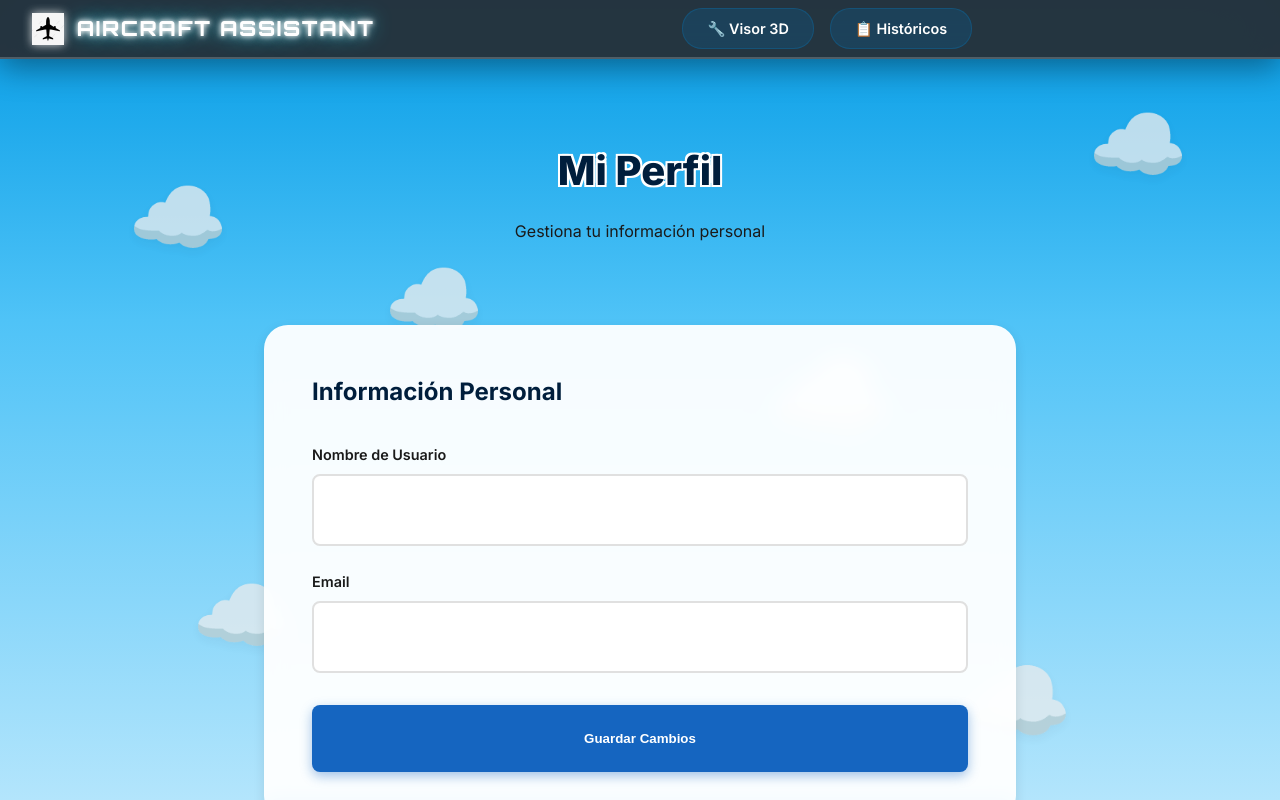
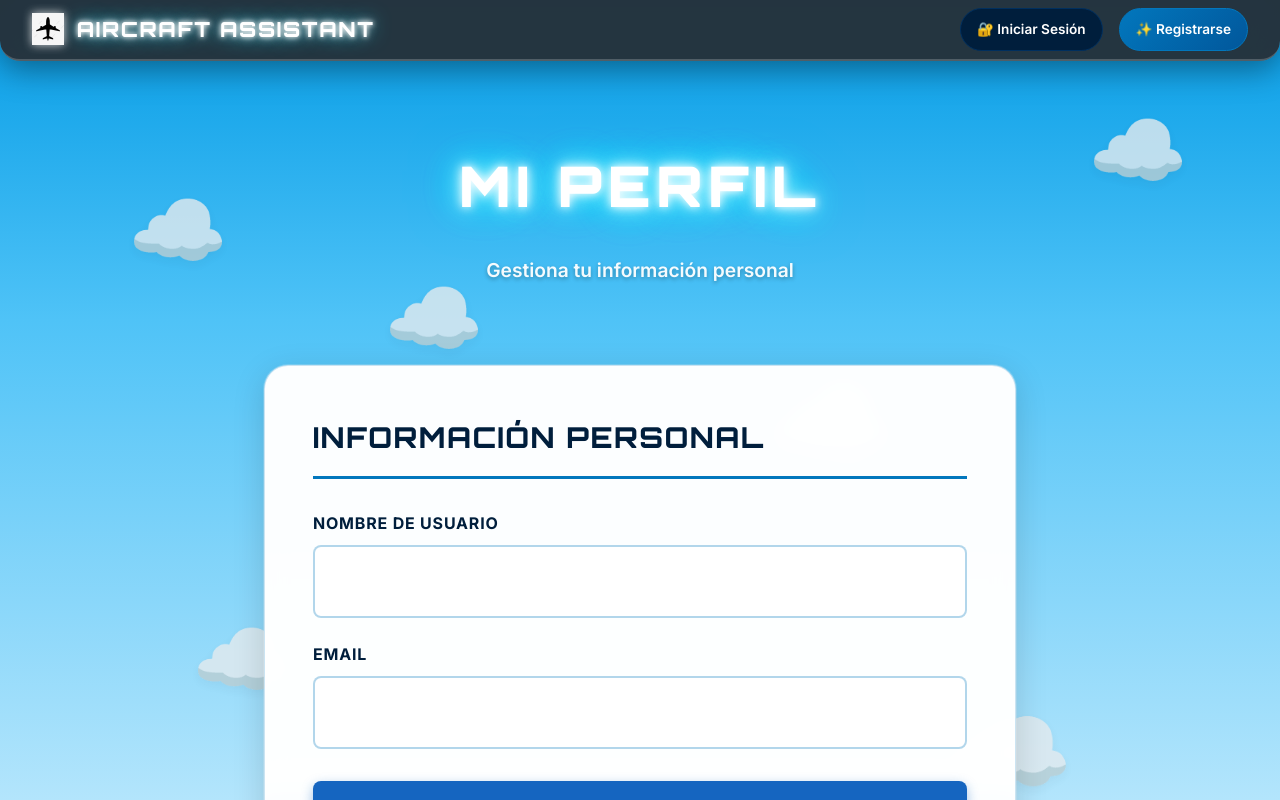
Before and after one commit to Martinhdeez/plane_assistant, a React (Vite) app in the folder frontend/: page /profile in a window 1280 px wide. Shown: the top 800 px of the page. Built offline with nearby package versions, Linux system fonts and the light colour scheme; no server answers; sample sign-in values are in the browser's storage.

Commit message:
fix: depuring and upgrading styles

```diff
--- a/frontend/src/features/auth/pages/LoginPage.css
+++ b/frontend/src/features/auth/pages/LoginPage.css
@@ -3,12 +3,9 @@
   width: 100%;
   display: flex;
   flex-direction: column;
-  align-items: center;
-  justify-content: center;
   /* Same sky gradient as landing page */
   background: linear-gradient(180deg, #039be5 0%, #4fc3f7 40%, #b3e5fc 100%);
   background-attachment: fixed;
-  padding: var(--spacing-lg) var(--spacing-md);
   position: relative;
   overflow: hidden;
 }
@@ -77,6 +74,12 @@
   z-index: 1;
   width: 100%;
   max-width: 500px;
+  margin: 0 auto;
+  padding: var(--spacing-2xl) var(--spacing-md);
+  display: flex;
+  flex-direction: column;
+  justify-content: center;
+  min-height: calc(100vh - 80px); /* Subtract TopBar height */
   animation: fadeInUp 0.6s ease-out;
 }
 
--- a/frontend/src/features/auth/pages/RegisterPage.jsx
+++ b/frontend/src/features/auth/pages/RegisterPage.jsx
@@ -2,6 +2,7 @@ import { useNavigate } from 'react-router-dom';
 import { useEffect } from 'react';
 import AuthForm from '../components/AuthForm';
 import { register, isAuthenticated } from '../services/authService';
+import TopBar from '../../shared/components/TopBar';
 import './RegisterPage.css';
 
 function RegisterPage() {
@@ -66,15 +67,9 @@ function RegisterPage() {
 
   return (
     <div className="auth-page">
+      <TopBar user={null} />
+
       <div className="auth-container">
-        <a href="/" className="back-to-home">
-          ← Volver al inicio
-        </a>
-
-        <div className="auth-logo">
-          <h1>Plane Assistant</h1>
-          <p>Crea tu cuenta profesional</p>
-        </div>
 
         <AuthForm
           title="Crear Cuenta"
--- a/frontend/src/features/chat/components/ChatHeader.jsx
+++ b/frontend/src/features/chat/components/ChatHeader.jsx
@@ -52,6 +52,7 @@ function ChatHeader({
     <header className="chat-header">
       <div className="container">
         <div className="chat-info">
+          <img src="/custom_logo.jpg" alt="Logo" className="chat-logo" />
           {isEditingTitle ? (
             <div className="title-edit-container">
               <input
--- a/frontend/src/features/chat/pages/ChatPage.css
+++ b/frontend/src/features/chat/pages/ChatPage.css
@@ -37,6 +37,19 @@
   display: flex;
   justify-content: space-between;
   align-items: center;
+}
+
+.chat-info {
+  display: flex;
+  align-items: center;
+  gap: 0.8rem;
+}
+
+.chat-logo {
+  width: 2rem;
+  height: 2rem;
+  border-radius: 4px;
+  filter: drop-shadow(0 0 5px rgba(255, 255, 255, 0.8));
 }
 
 .chat-info h1 {
--- a/frontend/src/features/profile/pages/ProfilePage.css
+++ b/frontend/src/features/profile/pages/ProfilePage.css
@@ -21,15 +21,28 @@
 }
 
 .profile-header h1 {
-  font-size: clamp(2rem, 4vw, 2.5rem);
-  color: var(--primary-dark);
-  font-weight: 800;
-  margin-bottom: var(--spacing-sm);
+  font-size: clamp(2.5rem, 5vw, 3.5rem);
+  font-family: 'Orbitron', sans-serif;
+  font-weight: 900;
+  text-transform: uppercase;
+  letter-spacing: 0.1em;
+  margin-bottom: var(--spacing-md);
+
+  /* White with strong neon glow */
+  color: #FFFFFF;
   text-shadow:
-    2px 2px 0px #ffffff,
-    -2px -2px 0px #ffffff,
-    2px -2px 0px #ffffff,
-    -2px 2px 0px #ffffff;
+    0 0 10px rgba(255, 255, 255, 1),
+    0 0 20px rgba(255, 255, 255, 0.9),
+    0 0 30px rgba(0, 229, 255, 1),
+    0 0 40px rgba(0, 229, 255, 0.8),
+    0 0 50px rgba(0, 229, 255, 0.6);
+}
+
+.profile-header p {
+  font-size: 1.2rem;
+  color: rgba(255, 255, 255, 0.95);
+  font-weight: 600;
+  text-shadow: 0 2px 4px rgba(0, 0, 0, 0.3);
 }
 
 .profile-sections {
@@ -39,18 +52,26 @@
 }
 
 .profile-section {
-  background: rgba(255, 255, 255, 0.95);
+  background: rgba(255, 255, 255, 0.98);
   border-radius: var(--radius-lg);
   padding: var(--spacing-xl);
   backdrop-filter: blur(10px);
-  box-shadow: 0 4px 12px rgba(0, 0, 0, 0.1);
+  box-shadow:
+    0 8px 32px rgba(0, 0, 0, 0.15),
+    0 0 0 1px rgba(255, 255, 255, 0.2);
+  border: 1px solid rgba(2, 119, 189, 0.2);
 }
 
 .profile-section h2 {
-  font-size: 1.5rem;
-  color: var(--primary-dark);
+  font-size: 1.8rem;
+  color: #001E3C;
   margin-bottom: var(--spacing-lg);
-  font-weight: 700;
+  font-weight: 800;
+  font-family: 'Orbitron', sans-serif;
+  text-transform: uppercase;
+  letter-spacing: 0.05em;
+  border-bottom: 3px solid #0277bd;
+  padding-bottom: var(--spacing-sm);
 }
 
 .form-group {
@@ -60,22 +81,29 @@
 .form-group label {
   display: block;
   margin-bottom: var(--spacing-xs);
-  font-weight: 600;
-  color: var(--text-primary);
+  font-weight: 700;
+  font-size: 1rem;
+  color: #001E3C;
+  text-transform: uppercase;
+  letter-spacing: 0.05em;
 }
 
 .form-group input {
   width: 100%;
   padding: var(--spacing-md);
-  border: 2px solid var(--border-color);
+  border: 2px solid rgba(2, 119, 189, 0.3);
   border-radius: var(--radius-sm);
-  font-size: 1rem;
-  transition: border-color var(--transition-normal);
+  font-size: 1.1rem;
+  font-weight: 500;
+  transition: all var(--transition-normal);
+  background: rgba(255, 255, 255, 0.9);
 }
 
 .form-group input:focus {
   outline: none;
-  border-color: var(--primary-blue);
+  border-color: #0277bd;
+  box-shadow: 0 0 0 3px rgba(2, 119, 189, 0.2);
+  background: white;
 }
 
 .form-group input:disabled {
@@ -92,18 +120,23 @@
 .btn-primary {
   flex: 1;
   padding: var(--spacing-md) var(--spacing-lg);
-  background: var(--primary-blue);
+  background: linear-gradient(135deg, #0277bd 0%, #01579b 100%);
   color: white;
   border: none;
   border-radius: var(--radius-sm);
-  font-weight: 600;
+  font-weight: 700;
+  font-size: 1.1rem;
+  text-transform: uppercase;
+  letter-spacing: 0.05em;
   cursor: pointer;
   transition: all var(--transition-normal);
+  box-shadow: 0 4px 12px rgba(2, 119, 189, 0.3);
 }
 
 .btn-primary:hover:not(:disabled) {
-  background: var(--primary-dark);
+  background: linear-gradient(135deg, #01579b 0%, #003d6b 100%);
   transform: translateY(-2px);
+  box-shadow: 0 6px 20px rgba(2, 119, 189, 0.4);
 }
 
 .btn-primary:disabled {
--- a/frontend/src/features/shared/components/TopBar.css
+++ b/frontend/src/features/shared/components/TopBar.css
@@ -1,6 +1,8 @@
 .top-bar {
   background: rgba(40, 40, 45, 0.9);
   border-bottom: 2px solid rgba(255, 255, 255, 0.2);
+  border-bottom-left-radius: 20px;
+  border-bottom-right-radius: 20px;
   padding: 0.5rem 0;
   backdrop-filter: blur(40px) saturate(180%);
   -webkit-backdrop-filter: blur(40px) saturate(180%);
@@ -11,7 +13,7 @@
 }
 
 .top-bar-container {
-  max-width: 1400px;
+  width: 100%;
   margin: 0 auto;
   padding: 0 2rem;
   display: flex;
@@ -48,36 +50,42 @@
   filter: drop-shadow(0 0 5px rgba(255, 255, 255, 0.8));
 }
 
-.top-bar-links {
-  display: flex;
-  gap: 1rem;
-  flex: 1;
-  justify-content: center;
-}
-
-.top-bar-link {
-  padding: 0.5rem 1.5rem;
-  background: rgba(2, 119, 189, 0.2);
-  color: white;
-  text-decoration: none;
-  border-radius: 20px;
-  font-weight: 600;
-  font-size: 0.9rem;
-  transition: all 0.2s;
-  border: 1px solid rgba(2, 119, 189, 0.3);
-  white-space: nowrap;
-}
-
-.top-bar-link:hover {
-  background: rgba(2, 119, 189, 0.4);
-  transform: translateY(-2px);
-  box-shadow: 0 4px 12px rgba(2, 119, 189, 0.3);
-}
-
 .top-bar-user {
   display: flex;
   align-items: center;
   gap: 1rem;
+  margin-left: auto;
+}
+
+.top-bar-nav-link {
+  display: flex;
+  align-items: center;
+  gap: 0.5rem;
+  text-decoration: none;
+  color: white;
+  padding: 0.6rem 1rem;
+  background: #001E3C;
+  border-radius: 50px;
+  border: 1px solid #002f5e;
+  transition: all 0.2s;
+  font-weight: 600;
+  font-size: 0.85rem;
+  white-space: nowrap;
+}
+
+.top-bar-nav-link:hover {
+  background: #002f5e;
+  transform: translateY(-1px);
+}
+
+.top-bar-register {
+  background: linear-gradient(135deg, #0277bd 0%, #01579b 100%);
+  border-color: #0277bd;
+}
+
+.top-bar-register:hover {
+  background: linear-gradient(135deg, #01579b 0%, #003d6b 100%);
+  box-shadow: 0 4px 12px rgba(2, 119, 189, 0.4);
 }
 
 .user-info-link {
@@ -86,7 +94,7 @@
   gap: 0.8rem;
   text-decoration: none;
   color: white;
-  padding: 0.4rem 1rem;
+  padding: 0.6rem 1rem;
   background: #001E3C;
   border-radius: 50px;
   border: 1px solid #002f5e;
@@ -118,7 +126,7 @@
 }
 
 .btn-logout-topbar {
-  padding: 0.5rem 1.25rem;
+  padding: 0.6rem 1.25rem;
   background: #001E3C;
   color: #ff8a80;
   border: 1px solid #002f5e;
@@ -139,13 +147,13 @@
 
 /* Responsive */
 @media (max-width: 1024px) {
-  .top-bar-links {
+  .top-bar-user {
     gap: 0.5rem;
   }
 
-  .top-bar-link {
-    padding: 0.4rem 1rem;
-    font-size: 0.85rem;
+  .top-bar-nav-link {
+    padding: 0.4rem 0.8rem;
+    font-size: 0.8rem;
   }
 }
 
@@ -159,10 +167,10 @@
     font-size: 1.1rem;
   }
 
-  .top-bar-links {
-    order: 3;
+  .top-bar-user {
     width: 100%;
     justify-content: center;
+    flex-wrap: wrap;
   }
 
   .user-name {
--- a/frontend/src/features/shared/components/TopBar.jsx
+++ b/frontend/src/features/shared/components/TopBar.jsx
@@ -13,22 +13,24 @@ function TopBar({ user, showAuth = true }) {
   return (
     <nav className="top-bar">
       <div className="top-bar-container">
-        <Link to="/dashboard" className="top-bar-logo">
+        <Link to="/" className="top-bar-logo">
           <img src="/custom_logo.jpg" alt="Logo" className="top-bar-logo-icon" />
           <span>Aircraft Assistant</span>
         </Link>
 
-        <div className="top-bar-links">
-          <Link to="/parts-viewer" className="top-bar-link">
+        {showAuth && (
+          <div className="top-bar-user">
+            {user ? (
+              <>
+                <Link to="/dashboard" className="top-bar-nav-link">
+                  💬 Chats
+                </Link>
+                <Link to="/parts-viewer" className="top-bar-nav-link">
                   🔧 Visor 3D
                 </Link>
-          <Link to="/histories" className="top-bar-link">
+                <Link to="/histories" className="top-bar-nav-link">
                   📋 Históricos
                 </Link>
-        </div>
-
-        {showAuth && user && (
-          <div className="top-bar-user">
                 <Link to="/profile" className="user-info-link">
                   <div className="user-avatar">
                     {user.username ? user.username.charAt(0).toUpperCase() : 'U'}
@@ -38,6 +40,17 @@ function TopBar({ user, showAuth = true }) {
                 <button className="btn-logout-topbar" onClick={handleLogout}>
                   Cerrar Sesión
                 </button>
+              </>
+            ) : (
+              <>
+                <Link to="/login" className="top-bar-nav-link">
+                  🔐 Iniciar Sesión
+                </Link>
+                <Link to="/register" className="top-bar-nav-link top-bar-register">
+                  ✨ Registrarse
+                </Link>
+              </>
+            )}
           </div>
         )}
       </div>
--- a/frontend/src/pages/LandingPage.jsx
+++ b/frontend/src/pages/LandingPage.jsx
@@ -1,8 +1,30 @@
+import { useState, useEffect } from 'react';
+import { isAuthenticated } from '../features/auth/services/authService';
+import { getCurrentUser } from '../features/profile/services/userService';
+import TopBar from '../features/shared/components/TopBar';
 import './LandingPage.css';
 
 function LandingPage() {
+  const [user, setUser] = useState(null);
+
+  useEffect(() => {
+    const fetchUser = async () => {
+      if (isAuthenticated()) {
+        try {
+          const userData = await getCurrentUser();
+          setUser(userData);
+        } catch (err) {
+          console.error('Error fetching user:', err);
+        }
+      }
+    };
+    fetchUser();
+  }, []);
+
   return (
     <div className="landing-page">
+      <TopBar user={user} />
+
       {/* Hero Section */}
       <section className="hero">
         <div className="hero-background">
```
Also changed, not shown: frontend/src/features/auth/pages/LoginPage.jsx (+3 -9 lines). Lines whose indentation alone changed are shown as unchanged.
